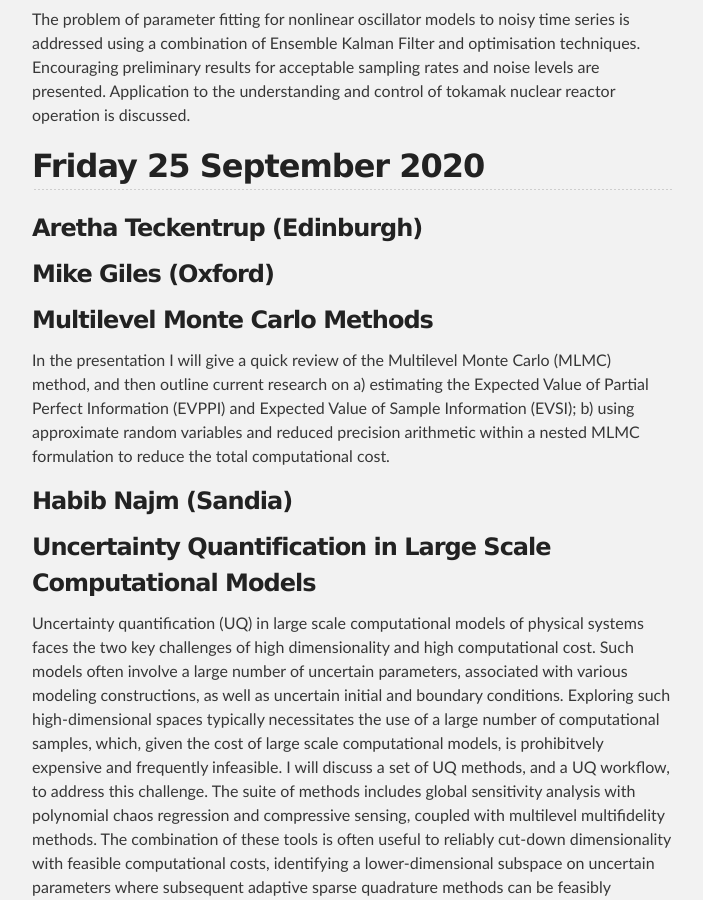
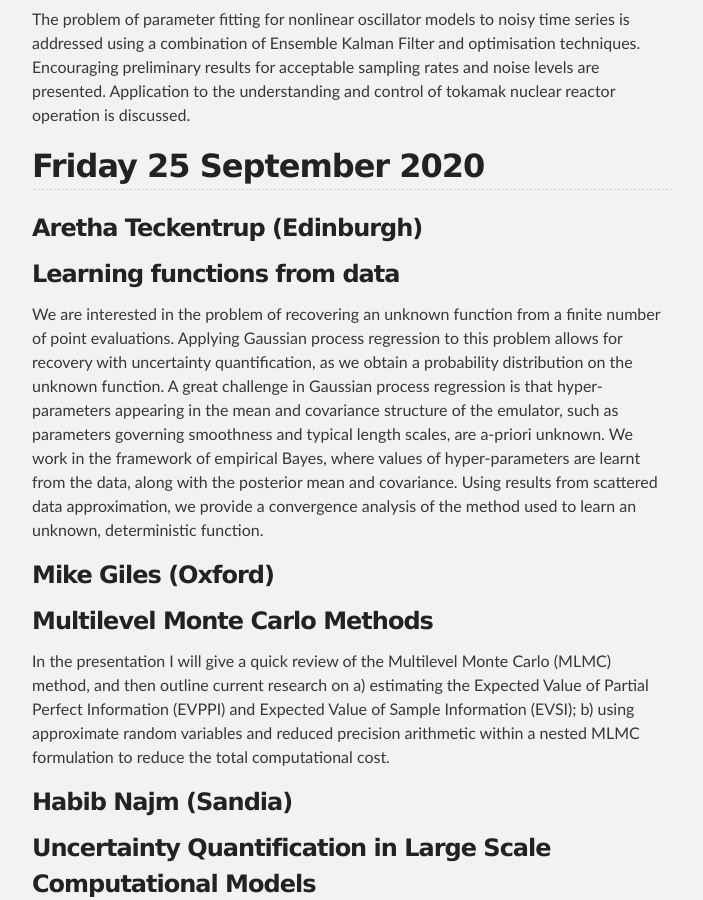
Before and after one commit to Excalibur-SLE/Excalibur-SLE.github.io, a Jekyll site: the page built from workshop2.md, in a window 1280 px wide and 900 px high, scrolled down 5003 px. Shown: the whole window, without its empty margins (288-991 px from the left). Built offline with Jekyll 4.4.1, drawn with Linux system fonts in a browser that asks for light colours; our own code applies the rules of GitHub Pages for plain Markdown files.

Commit message:
Update workshop2.md

```diff
--- a/workshop2.md
+++ b/workshop2.md
@@ -130,7 +130,10 @@ The problem of parameter fitting for nonlinear oscillator models to noisy time s
 ## Friday 25 September 2020
 
 ### Aretha Teckentrup (Edinburgh)
+### Learning functions from data
 
+We are interested in the problem of recovering an unknown function from a finite number of point evaluations. Applying Gaussian process regression to this problem allows for recovery with uncertainty quantification, as we obtain a probability distribution on the unknown function.
+A great challenge in Gaussian process regression is that hyper-parameters appearing in the mean and covariance structure of the emulator, such as parameters governing smoothness and typical length scales, are a-priori unknown. We work in the framework of empirical Bayes, where values of hyper-parameters are learnt from the data, along with the posterior mean and covariance. Using results from scattered data approximation, we provide a convergence analysis of the method used to learn an unknown, deterministic function.
 
 
 ### Mike Giles (Oxford)
```
